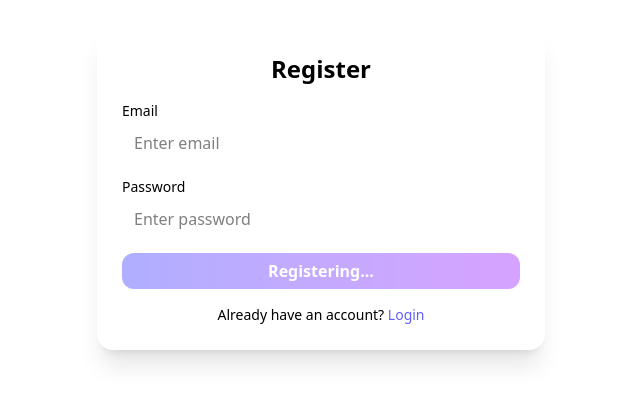
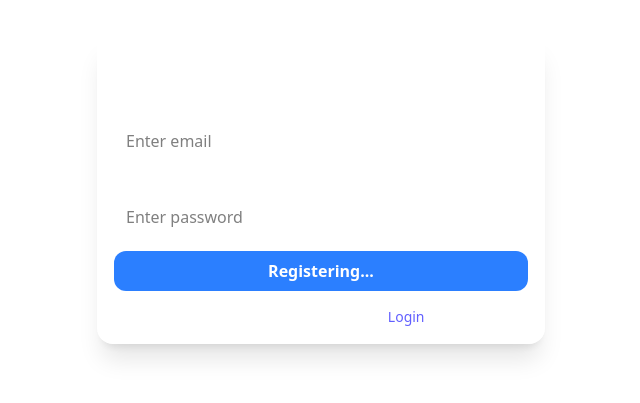
Before and after one commit to Azamat1855/Flashcard, a React (Vite) app: page /register in a window 1280 px wide. Shown: the part 211-614 px from the top of the page, without its empty margins (319-959 px from the left). Built offline with nearby package versions, Linux system fonts and the light colour scheme.

Commit message:
Added styles to login and register pages

```diff
--- a/src/App.jsx
+++ b/src/App.jsx
@@ -2,7 +2,7 @@ import React from 'react';
 import { Provider } from 'react-redux';
 import { PersistGate } from 'redux-persist/integration/react';
 import { Routes, Route } from 'react-router-dom';
-
+import { ThemeProvider } from './components/ThemeContext';
 import MainLayout from './layouts/MainLayout';
 import Exercise from './pages/Exercise';
 import List from './pages/List';
@@ -11,12 +11,13 @@ import CreateFlashcard from './pages/CreateFlashcard';
 import Login from './pages/Login';
 import Register from './pages/Register';
 import { persistor, store } from './redux/store';
-import PrivateRoute from '../PrivateRoute';
+import PrivateRoute from '../PrivateRoute'; // Adjusted path based on your import
 
 function App() {
   return (
     <Provider store={store}>
       <PersistGate loading={null} persistor={persistor}>
+        <ThemeProvider>
           <Routes>
             <Route path="/login" element={<Login />} />
             <Route path="/register" element={<Register />} />
@@ -30,6 +31,7 @@ function App() {
               </Route>
             </Route>
           </Routes>
+        </ThemeProvider>
       </PersistGate>
     </Provider>
   );
--- a/src/components/InputField.jsx
+++ b/src/components/InputField.jsx
@@ -1,11 +1,11 @@
 import React from 'react';
 
-const InputField = ({ label, type = 'text', name, value, onChange, placeholder, required = false, isTextarea = false }) => {
+const InputField = ({ label, type = 'text', name, value, onChange, placeholder, required = false, isTextarea = false, textColor = 'text-black' }) => {
   const commonClasses = 'w-full rounded-xl px-3 py-1.5 bg-white/80 text-black placeholder-black/50 outline-none focus:ring-2 focus:ring-black/20';
 
   return (
     <div>
-      <label className="text-black text-sm mb-1 block">{label}</label>
+      <label className={`${textColor} text-sm mb-1 block`}>{label}</label>
       {isTextarea ? (
         <textarea
           name={name}
--- /dev/null
+++ b/src/components/ThemeContext.jsx
@@ -0,0 +1,21 @@
+import React, { createContext, useState, useContext } from 'react';
+
+const ThemeContext = createContext();
+
+export const ThemeProvider = ({ children }) => {
+  const [theme, setTheme] = useState('dark'); // Default to dark theme
+
+  const textColor = theme === 'dark' ? 'text-white' : 'text-black';
+
+  const toggleTheme = () => {
+    setTheme((prev) => (prev === 'dark' ? 'light' : 'dark'));
+  };
+
+  return (
+    <ThemeContext.Provider value={{ theme, textColor, toggleTheme }}>
+      {children}
+    </ThemeContext.Provider>
+  );
+};
+
+export const useTheme = () => useContext(ThemeContext);
--- a/src/pages/List.jsx
+++ b/src/pages/List.jsx
@@ -244,6 +244,7 @@ const List = () => {
             value={editForm.definition}
             onChange={handleEditChange}
             placeholder="Enter definition"
+            isTextarea
           />
         </div>
       </Modal>
--- a/src/pages/Login.jsx
+++ b/src/pages/Login.jsx
@@ -2,7 +2,11 @@ import React, { useState } from 'react';
 import { useDispatch, useSelector } from 'react-redux';
 import { useNavigate } from 'react-router-dom';
 import { login } from '../redux/authSlice';
-
+import InputField from '../components/InputField';
+import ErrorMessage from '../components/ErrorMessage';
+import Button from '../components/Button';
+import CardContainer from '../components/CardContainer';
+import { useTheme } from '../components/ThemeContext';
 
 const Login = () => {
   const [email, setEmail] = useState('');
@@ -11,6 +15,7 @@ const Login = () => {
   const dispatch = useDispatch();
   const navigate = useNavigate();
   const { loading, error: reduxError } = useSelector((state) => state.auth);
+  const { textColor } = useTheme();
 
   const handleSubmit = async (e) => {
     e.preventDefault();
@@ -27,47 +32,46 @@ const Login = () => {
 
   return (
     <div className="h-screen flex items-center justify-center px-4">
-      <div className="w-full max-w-md bg-white/10 backdrop-blur-md border border-white/20 rounded-2xl shadow-xl p-6 space-y-4">
-        <h2 className="text-2xl font-bold text-black text-center">Login</h2>
-        {(error || reduxError) && <p className="text-red-500 text-center">{error || reduxError}</p>}
+      <CardContainer className="space-y-4">
+        <h2 className={`text-2xl font-bold ${textColor} text-center`}>Login</h2>
+        <ErrorMessage error={error || reduxError} />
         <div className="space-y-4">
-          <div>
-            <label className="text-black text-sm mb-1 block">Email</label>
-            <input
+          <InputField
+            label="Email"
             type="email"
+            name="email"
             value={email}
             onChange={(e) => setEmail(e.target.value)}
-              className="w-full rounded-xl px-3 py-1.5 bg-white/80 text-black placeholder-black/50 outline-none focus:ring-2 focus:ring-black/20"
             placeholder="Enter email"
             required
+            textColor={textColor}
           />
-          </div>
-          <div>
-            <label className="text-black text-sm mb-1 block">Password</label>
-            <input
+          <InputField
+            label="Password"
             type="password"
+            name="password"
             value={password}
             onChange={(e) => setPassword(e.target.value)}
-              className="w-full rounded-xl px-3 py-1.5 bg-white/80 text-black placeholder-black/50 outline-none focus:ring-2 focus:ring-black/20"
             placeholder="Enter password"
             required
+            textColor={textColor}
           />
-          </div>
-          <button
+          <Button
             onClick={handleSubmit}
+            variant="primary"
             disabled={loading}
-            className="w-full bg-gradient-to-r from-indigo-500 to-purple-500 text-white py-1.5 rounded-xl font-semibold hover:opacity-90 transition-all disabled:opacity-50"
+            className="w-full disabled:opacity-50"
           >
             {loading ? 'Logging in...' : 'Login'}
-          </button>
-          <p className="text-black text-sm text-center">
+          </Button>
+          <p className={`${textColor} text-sm text-center`}>
             Don't have an account?{' '}
             <a href="/register" className="text-indigo-500 hover:underline">
               Register
             </a>
           </p>
         </div>
-      </div>
+      </CardContainer>
     </div>
   );
 };
--- a/src/pages/Register.jsx
+++ b/src/pages/Register.jsx
@@ -2,7 +2,11 @@ import React, { useState } from 'react';
 import { useDispatch, useSelector } from 'react-redux';
 import { useNavigate } from 'react-router-dom';
 import { register } from '../redux/authSlice';
-
+import InputField from '../components/InputField';
+import ErrorMessage from '../components/ErrorMessage';
+import Button from '../components/Button';
+import CardContainer from '../components/CardContainer';
+import { useTheme } from '../components/ThemeContext';
 
 const Register = () => {
   const [email, setEmail] = useState('');
@@ -11,6 +15,7 @@ const Register = () => {
   const dispatch = useDispatch();
   const navigate = useNavigate();
   const { loading, error: reduxError } = useSelector((state) => state.auth);
+  const { textColor } = useTheme();
 
   const handleSubmit = async (e) => {
     e.preventDefault();
@@ -27,47 +32,46 @@ const Register = () => {
 
   return (
     <div className="h-screen flex items-center justify-center px-4">
-      <div className="w-full max-w-md bg-white/10 backdrop-blur-md border border-white/20 rounded-2xl shadow-xl p-6 space-y-4">
-        <h2 className="text-2xl font-bold text-black text-center">Register</h2>
-        {(error || reduxError) && <p className="text-red-500 text-center">{error || reduxError}</p>}
+      <CardContainer className="space-y-4">
+        <h2 className={`text-2xl font-bold ${textColor} text-center`}>Register</h2>
+        <ErrorMessage error={error || reduxError} />
         <div className="space-y-4">
-          <div>
-            <label className="text-black text-sm mb-1 block">Email</label>
-            <input
+          <InputField
+            label="Email"
             type="email"
+            name="email"
             value={email}
             onChange={(e) => setEmail(e.target.value)}
-              className="w-full rounded-xl px-3 py-1.5 bg-white/80 text-black placeholder-black/50 outline-none focus:ring-2 focus:ring-black/20"
             placeholder="Enter email"
             required
+            textColor={textColor}
           />
-          </div>
-          <div>
-            <label className="text-black text-sm mb-1 block">Password</label>
-            <input
+          <InputField
+            label="Password"
             type="password"
+            name="password"
             value={password}
             onChange={(e) => setPassword(e.target.value)}
-              className="w-full rounded-xl px-3 py-1.5 bg-white/80 text-black placeholder-black/50 outline-none focus:ring-2 focus:ring-black/20"
             placeholder="Enter password"
             required
+            textColor={textColor}
           />
-          </div>
-          <button
+          <Button
             onClick={handleSubmit}
+            variant="primary"
             disabled={loading}
-            className="w-full bg-gradient-to-r from-indigo-500 to-purple-500 text-white py-1.5 rounded-xl font-semibold hover:opacity-90 transition-all disabled:opacity-50"
+            className="w-full disabled:opacity-50"
           >
             {loading ? 'Registering...' : 'Register'}
-          </button>
-          <p className="text-black text-sm text-center">
+          </Button>
+          <p className={`${textColor} text-sm text-center`}>
             Already have an account?{' '}
             <a href="/login" className="text-indigo-500 hover:underline">
               Login
             </a>
           </p>
         </div>
-      </div>
+      </CardContainer>
     </div>
   );
 };
```
Lines whose indentation alone changed are shown as unchanged.
